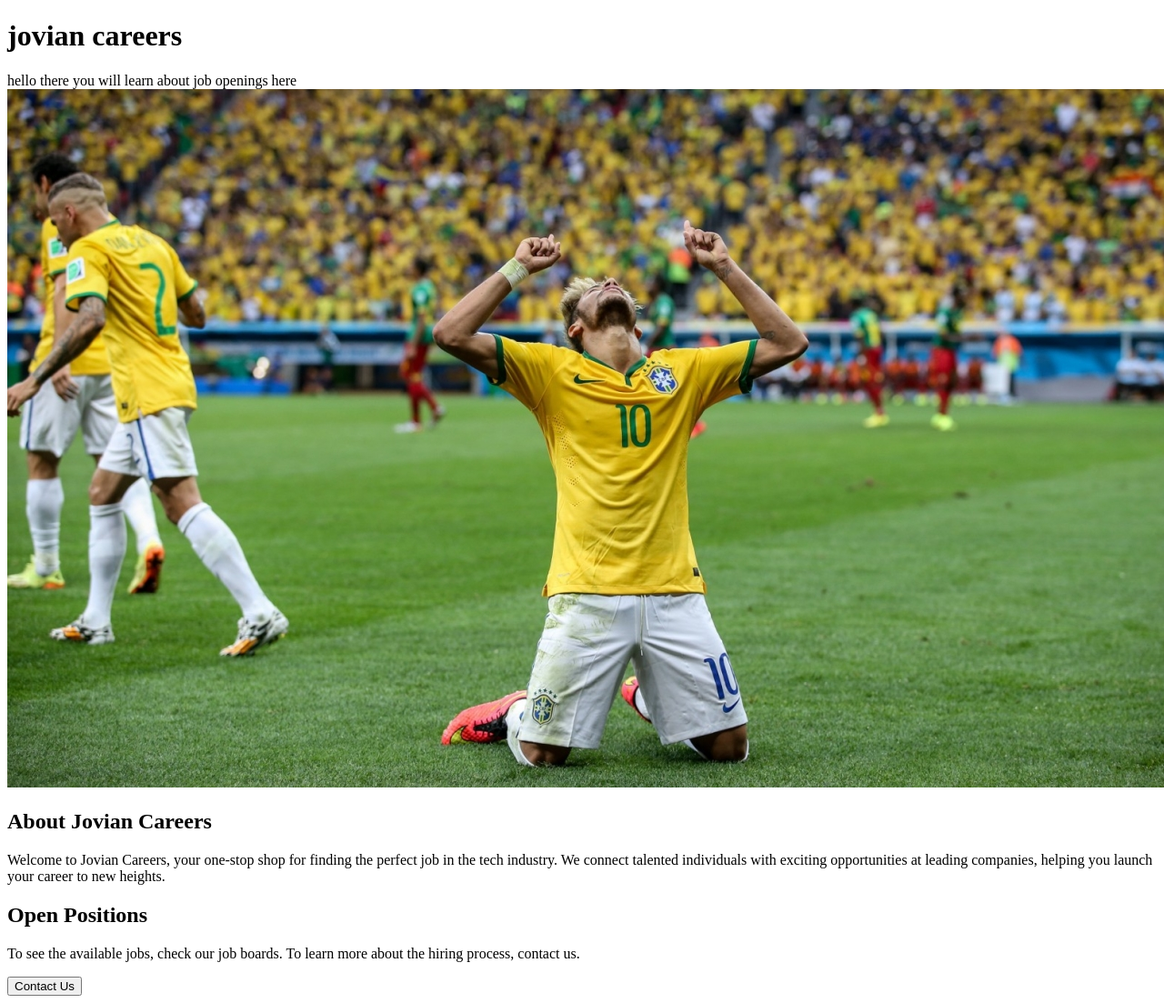
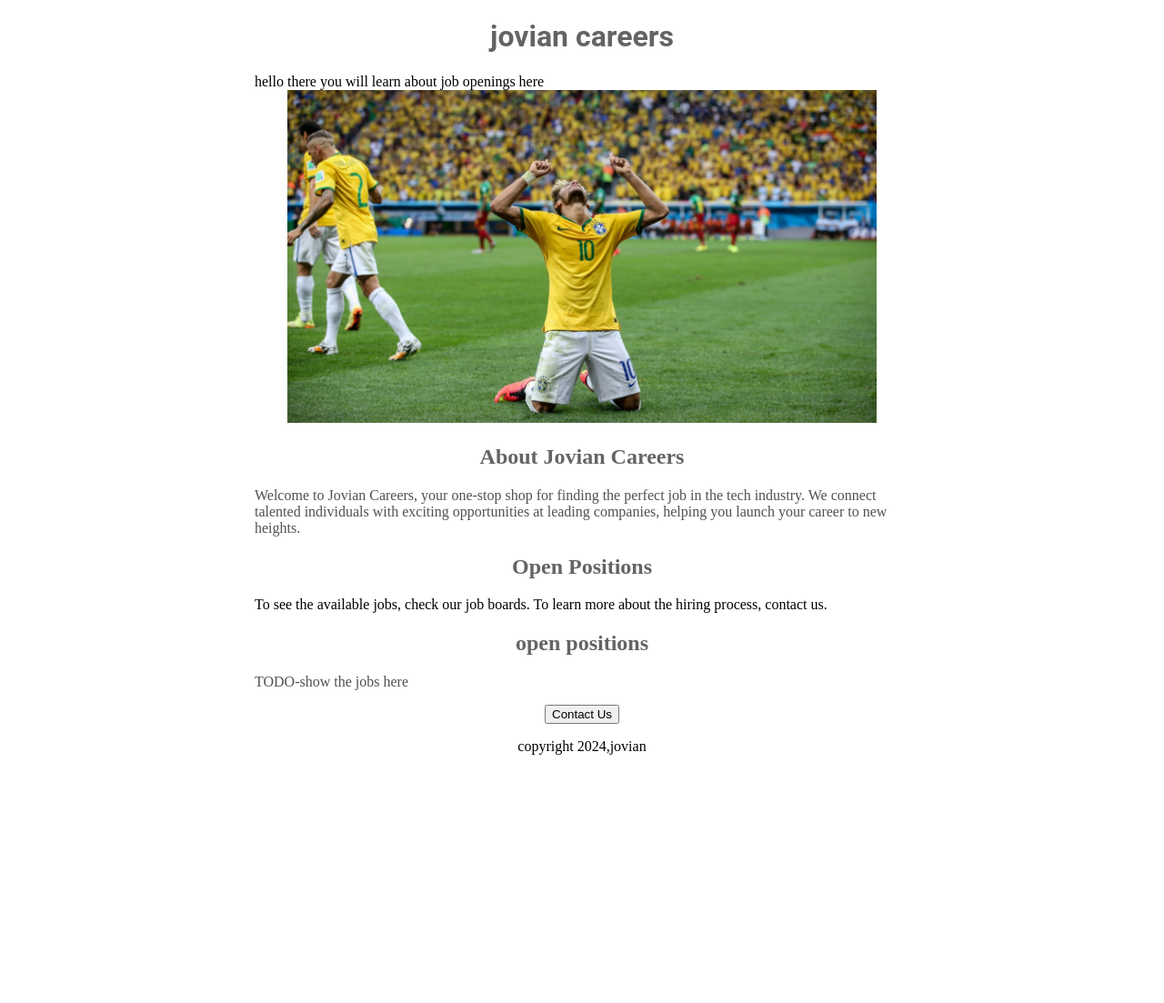
Before and after one commit to saket1923/jovian-careers-website, a Flask app: page / in a window 1280 px wide; the page is wider, and only the part inside the window is pictured. Shown: that part at 91% size. After the commit the page ends 830 px from the top of that part, so only its background shows below. Run offline with Flask 3, Linux system fonts and the light colour scheme.

Commit message:
added html code

```diff
--- a/templates/home.html
+++ b/templates/home.html
@@ -4,18 +4,55 @@
     <meta charset="UTF-8">
     <meta name="viewport" content="width=device-width, initial-scale=1.0">
     <title>jovian careers</title>
+  <style>h1{
+  font_size: 48px;
+  font-family:roboto;
+  font_weight: normal;
+  color: rgb(100,100,100);
+  text-align:center;
+  }
+    #banner{
+      width: 100%;
+      height: 360px;
+      object_fit: cover;
+    }
+    h2{
+      foot: family Roboto;
+      font_size: 32px;
+      color: rgb(100,100,100);
+      text-align:center;
+    }
+    .bodytext{
+      font_family: Roboto;
+      color: rgb(80,80,80);
+
+    }
+    #container{
+      max-width:720px;
+      margin:0 auto 0 auto;
+    }
+  </style>
 </head>
 <body>
+  <div id="container">
   <h1>jovian careers</h1>
 hello there you will learn about job openings here
 
-  <img src="https://ae02c25f-156e-4755-8c90-fa8983ba7230-00-2haepqbfg23bs.pike.replit.dev/static/ney.jpg">
+  <div style="text-align: center;">
+  <img src="https://ae02c25f-156e-4755-8c90-fa8983ba7230-00-2haepqbfg23bs.pike.replit.dev/static/ney.jpg" style="width: 90%; margin-left: 5%; margin-right: 5%;">
+  </div>
 
   <h2>About Jovian Careers</h2>
-  <p>Welcome to Jovian Careers, your one-stop shop for finding the perfect job in the tech industry. We connect talented individuals with exciting opportunities at leading companies, helping you launch your career to new heights.</p>
+  <p class="bodytext">Welcome to Jovian Careers, your one-stop shop for finding the perfect job in the tech industry. We connect talented individuals with exciting opportunities at leading companies, helping you launch your career to new heights.</p>
 
   <h2>Open Positions</h2>
   <p>To see the available jobs, check our job boards. To learn more about the hiring process, contact us.</p>
+  <h2>open positions</h2>
+  <p class="bodytext">TODO-show the jobs here</p>
+    <div style="text-align:center;">
   <button>Contact Us</button>
+      <p>copyright 2024,jovian</p>
+    </div>
+  </div>
 </body>
 </html>
```
